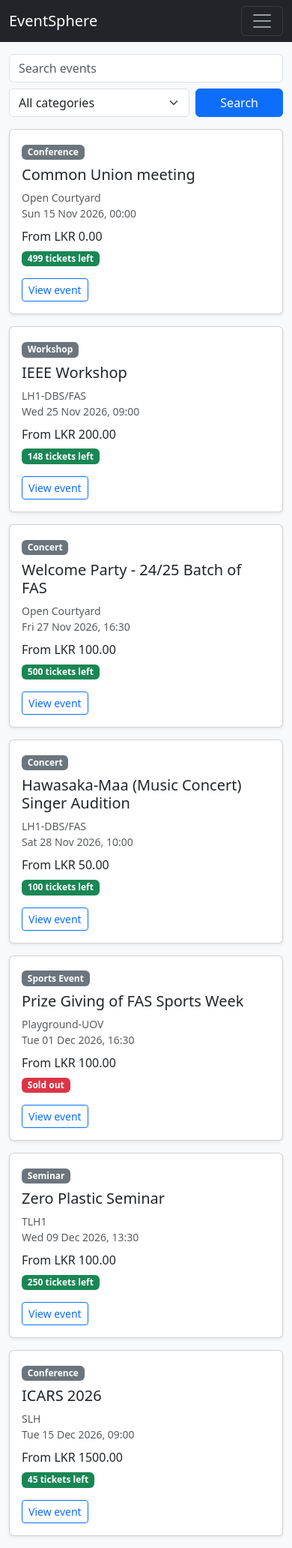
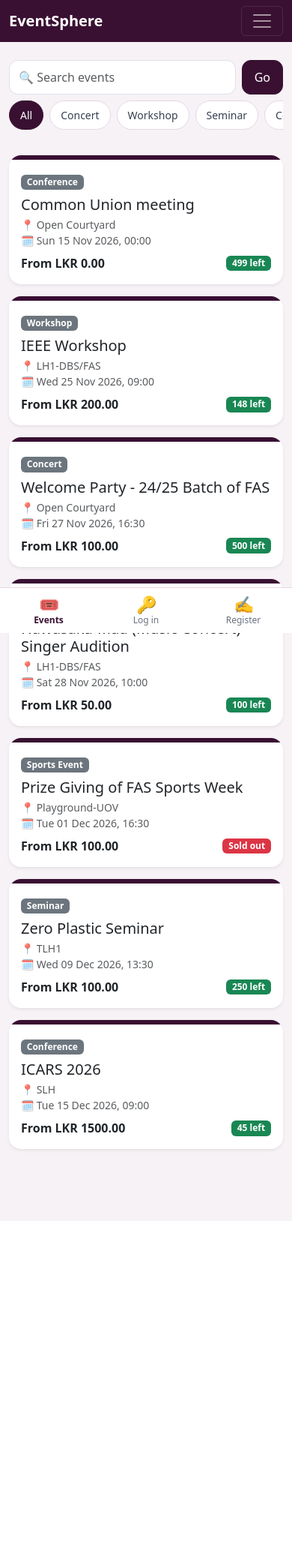
Before and after one commit to Sankalpa-Rathnayake/Eventsphere, a FastAPI app: page /events in a window 390 px wide. Shown: the whole page at 75% size. After the commit the page ends 1628 px from the top, so only its background shows below. Run offline with FastAPI, Linux system fonts and the light colour scheme; some libraries are stand-ins or nearby versions.

Commit message:
Mobile-friendly redesign and theme color change

```diff
--- a/app/common.py
+++ b/app/common.py
@@ -10,8 +10,7 @@ from .security import get_csrf_token
 
 BASE_DIR = os.path.dirname(os.path.abspath(__file__))
 templates = Jinja2Templates(directory=os.path.join(BASE_DIR, "templates"))
-CATEGORIES = ["Concert", "Workshop", "Seminar", "Conference"]
-
+CATEGORIES = ["Concert", "Workshop", "Seminar", "Conference", "Sports Event"]
 
 def go(url):
     return RedirectResponse(url, status_code=303)
--- a/app/main.py
+++ b/app/main.py
@@ -11,6 +11,7 @@ from . import agents  # noqa: F401  (registers the five agents on the bus)
 from .agents import waitlist_agent
 from .seed_data import seed
 from . import routes_public, routes_admin
+from fastapi.staticfiles import StaticFiles
 
 Base.metadata.create_all(bind=engine)
 
@@ -27,6 +28,7 @@ app = FastAPI(title="EventSphere", lifespan=lifespan)
 app.add_middleware(SessionMiddleware, secret_key=os.getenv("SECRET_KEY", "dev-secret-change-me"))
 app.include_router(routes_public.router)
 app.include_router(routes_admin.router)
+app.mount("/static", StaticFiles(directory=os.path.join(os.path.dirname(os.path.abspath(__file__)), "static")), name="static")
 
 
 @app.exception_handler(StarletteHTTPException)
--- /dev/null
+++ b/app/static/style.css
@@ -0,0 +1,121 @@
+:root {
+  --brand: #391032;
+  --brand-dark: #240a20;
+  --brand-soft: #f3e8f1;
+  --accent: #b5539f;
+  --bs-primary: #391032;
+  --bs-primary-rgb: 57, 16, 50;
+  --bs-link-color: #391032;
+  --bs-link-hover-color: #240a20;
+  --bs-link-color-rgb: 57, 16, 50;
+}
+
+body {
+  background: #f7f2f6;
+  padding-bottom: 80px;
+  -webkit-tap-highlight-color: transparent;
+}
+
+/* 16px inputs stop iPhones zooming in when you tap a field */
+input, select, textarea, .form-control, .form-select { font-size: 16px !important; }
+.form-control, .form-select { min-height: 46px; border-radius: 12px; }
+.form-control:focus, .form-select:focus {
+  border-color: var(--accent);
+  box-shadow: 0 0 0 .2rem rgba(181, 83, 159, .25);
+}
+
+/* Big touch targets */
+.btn { min-height: 44px; border-radius: 12px; display: inline-flex; align-items: center; justify-content: center; }
+.btn-sm { min-height: 38px; }
+
+.btn-primary {
+  --bs-btn-bg: #391032; --bs-btn-border-color: #391032;
+  --bs-btn-hover-bg: #240a20; --bs-btn-hover-border-color: #240a20;
+  --bs-btn-active-bg: #240a20; --bs-btn-active-border-color: #240a20;
+  --bs-btn-disabled-bg: #391032; --bs-btn-disabled-border-color: #391032;
+}
+.btn-outline-primary {
+  --bs-btn-color: #391032; --bs-btn-border-color: #391032;
+  --bs-btn-hover-bg: #391032; --bs-btn-hover-border-color: #391032;
+  --bs-btn-active-bg: #391032; --bs-btn-active-border-color: #391032;
+}
+
+.card { border: 0; border-radius: 16px; }
+.topbar { background: var(--brand) !important; }
+
+/* Event cards */
+.event-card { position: relative; overflow: hidden; }
+.event-card::before { content: ""; display: block; height: 6px; background: var(--brand); }
+
+/* Category chips */
+.chips { display: flex; gap: 8px; overflow-x: auto; padding-bottom: 6px; scrollbar-width: none; }
+.chips::-webkit-scrollbar { display: none; }
+.chip {
+  white-space: nowrap; padding: 8px 14px; border-radius: 999px; background: #fff;
+  color: #374151; text-decoration: none; border: 1px solid #e5d6e2; font-size: 14px;
+}
+.chip.active { background: var(--brand); color: #fff; border-color: var(--brand); }
+
+/* Sticky search area */
+.search-bar { position: sticky; top: 56px; z-index: 1020; background: #f7f2f6; padding: 8px 0; }
+
+/* Bottom navigation (phones and tablets only) */
+.bottom-nav {
+  position: fixed; left: 0; right: 0; bottom: 0; z-index: 1030;
+  display: flex; background: #fff; border-top: 1px solid #e5d6e2;
+  padding-bottom: env(safe-area-inset-bottom);
+}
+.bottom-nav a {
+  flex: 1; text-align: center; padding: 8px 2px; font-size: 12px;
+  color: #6b7280; text-decoration: none; position: relative;
+}
+.bottom-nav a.active { color: var(--brand); font-weight: 700; }
+.bottom-nav .ico { display: block; font-size: 22px; line-height: 26px; }
+.nbadge {
+  position: absolute; top: 2px; left: 55%; background: #dc2626; color: #fff;
+  border-radius: 999px; font-size: 11px; padding: 0 6px; min-width: 18px; line-height: 18px;
+}
+@media (min-width: 992px) {
+  .bottom-nav { display: none; }
+  body { padding-bottom: 0; }
+}
+
+/* Tickets and scanner */
+.qr-img { width: 100%; max-width: 300px; }
+.scan-result { font-size: 1.25rem; font-weight: 600; text-align: center; padding: 20px 12px; border-radius: 16px; }
+#reader { width: 100%; max-width: 480px; margin: 0 auto; border-radius: 16px; overflow: hidden; }
+
+/* Charts */
+.chart-box { position: relative; height: 260px; background: #fff; border-radius: 16px; padding: 8px; }
+
+/* Dashboard summary tiles */
+.kpi { background: #fff; border-radius: 16px; padding: 14px; box-shadow: 0 1px 3px rgba(57, 16, 50, .12); height: 100%; }
+.kpi .num { font-size: 1.5rem; font-weight: 700; color: var(--brand); line-height: 1.2; }
+.kpi .lbl { font-size: .8rem; color: #6b7280; }
+
+/* ---------- Tables become cards on phones ---------- */
+@media (max-width: 767.98px) {
+  .table-stack, .table-stack tbody, .table-stack tr, .table-stack td { display: block; width: 100%; }
+  .table-stack { background: transparent !important; border: 0; }
+  .table-stack thead { display: none; }
+  .table-stack tr {
+    background: #fff; border-radius: 16px; margin-bottom: 12px; padding: 6px 14px;
+    box-shadow: 0 1px 3px rgba(57, 16, 50, .12);
+  }
+  .table-stack td {
+    display: flex; justify-content: space-between; align-items: flex-start; gap: 12px;
+    padding: 8px 0; border: 0; border-bottom: 1px solid #f1e6ef;
+    text-align: right; word-break: break-word; background: transparent; box-shadow: none;
+  }
+  .table-stack td:last-child { border-bottom: 0; }
+  .table-stack td::before {
+    content: attr(data-label); font-weight: 600; color: var(--brand);
+    text-align: left; flex: 0 0 36%;
+  }
+  .table-stack td.actions { display: block; text-align: left; }
+  .table-stack td.actions::before { display: none; }
+  .table-stack td.actions .btn { width: 100%; }
+  .table-stack td.actions form { display: block; margin-top: 6px; }
+  .table-stack td.full { display: block; text-align: left; }
+  .table-stack td.full::before { display: block; margin-bottom: 2px; }
+}
--- a/app/templates/base.html
+++ b/app/templates/base.html
@@ -2,14 +2,17 @@
 <html lang="en">
 <head>
   <meta charset="utf-8">
-  <meta name="viewport" content="width=device-width, initial-scale=1">
+  <meta name="viewport" content="width=device-width, initial-scale=1, viewport-fit=cover">
+  <meta name="theme-color" content="#391032">
   <title>EventSphere</title>
   <link href="https://cdn.jsdelivr.net/npm/bootstrap@5.3.3/dist/css/bootstrap.min.css" rel="stylesheet">
+  <link href="/static/style.css" rel="stylesheet">
 </head>
-<body class="bg-light">
-<nav class="navbar navbar-expand-lg navbar-dark bg-dark">
+<body>
+{% set p = request.url.path %}
+<nav class="navbar navbar-expand-lg navbar-dark topbar sticky-top">
   <div class="container">
-    <a class="navbar-brand" href="/events">EventSphere</a>
+    <a class="navbar-brand fw-bold" href="/events">EventSphere</a>
     <button class="navbar-toggler" type="button" data-bs-toggle="collapse" data-bs-target="#nav">
       <span class="navbar-toggler-icon"></span></button>
     <div class="collapse navbar-collapse" id="nav">
@@ -17,8 +20,7 @@
         <li class="nav-item"><a class="nav-link" href="/events">Events</a></li>
         {% if user %}
         <li class="nav-item"><a class="nav-link" href="/hire">Hire a venue</a></li>
-        <li class="nav-item"><a class="nav-link" href="/my">My account
-          {% if unread %}<span class="badge bg-danger">{{ unread }}</span>{% endif %}</a></li>
+        <li class="nav-item"><a class="nav-link" href="/my">My account</a></li>
         {% if user.role in ['staff', 'admin'] %}
         <li class="nav-item"><a class="nav-link" href="/staff/scanner">Scanner</a></li>{% endif %}
         {% if user.role == 'admin' %}
@@ -29,22 +31,42 @@
         {% endif %}
       </ul>
       {% if user %}
-      <form method="post" action="/logout" class="d-flex align-items-center">
+      <form method="post" action="/logout" class="d-flex align-items-center gap-2 py-2">
         <input type="hidden" name="csrf_token" value="{{ csrf_token }}">
-        <span class="navbar-text me-2">{{ user.name or user.email }}</span>
+        <span class="navbar-text">{{ user.name or user.email }}</span>
         <button class="btn btn-outline-light btn-sm">Log out</button>
       </form>
       {% else %}
-      <a class="btn btn-outline-light btn-sm me-2" href="/login">Log in</a>
-      <a class="btn btn-light btn-sm" href="/register">Register</a>
+      <div class="d-flex gap-2 py-2">
+        <a class="btn btn-outline-light btn-sm" href="/login">Log in</a>
+        <a class="btn btn-light btn-sm" href="/register">Register</a>
+      </div>
       {% endif %}
     </div>
   </div>
 </nav>
+
 <main class="container py-3">
-  {% for kind, msg in flashes %}<div class="alert alert-{{ kind }}">{{ msg }}</div>{% endfor %}
+  {% for kind, msg in flashes %}<div class="alert alert-{{ kind }} rounded-4">{{ msg }}</div>{% endfor %}
   {% block content %}{% endblock %}
 </main>
+
+<nav class="bottom-nav">
+  <a href="/events" class="{{ 'active' if p.startswith('/events') or p == '/' }}"><span class="ico">🎟️</span>Events</a>
+  {% if user %}
+  <a href="/hire" class="{{ 'active' if p.startswith('/hire') }}"><span class="ico">🏛️</span>Hire</a>
+  {% if user.role in ['staff', 'admin'] %}
+  <a href="/staff/scanner" class="{{ 'active' if p.startswith('/staff') }}"><span class="ico">📷</span>Scan</a>{% endif %}
+  {% if user.role == 'admin' %}
+  <a href="/admin/dashboard" class="{{ 'active' if p.startswith('/admin') }}"><span class="ico">📊</span>Admin</a>{% endif %}
+  <a href="/my" class="{{ 'active' if p.startswith('/my') or p.startswith('/bookings') }}"><span class="ico">👤</span>Account
+    {% if unread %}<span class="nbadge">{{ unread }}</span>{% endif %}</a>
+  {% else %}
+  <a href="/login" class="{{ 'active' if p.startswith('/login') }}"><span class="ico">🔑</span>Log in</a>
+  <a href="/register" class="{{ 'active' if p.startswith('/register') }}"><span class="ico">✍️</span>Register</a>
+  {% endif %}
+</nav>
+
 <script src="https://cdn.jsdelivr.net/npm/bootstrap@5.3.3/dist/js/bootstrap.bundle.min.js"></script>
 {% block scripts %}{% endblock %}
 </body>
--- a/app/templates/events.html
+++ b/app/templates/events.html
@@ -1,24 +1,37 @@
 {% extends "base.html" %}
 {% block content %}
-<form class="row g-2 mb-3" method="get" action="/events">
-  <div class="col-12 col-md-6"><input class="form-control" name="q" value="{{ q }}" placeholder="Search events"></div>
-  <div class="col-8 col-md-4">
-    <select class="form-select" name="category"><option value="">All categories</option>
-      {% for c in categories %}<option {{ 'selected' if c == category }}>{{ c }}</option>{% endfor %}
-    </select></div>
-  <div class="col-4 col-md-2"><button class="btn btn-primary w-100">Search</button></div>
-</form>
-<div class="row row-cols-1 row-cols-md-2 row-cols-lg-3 g-3">
+<div class="search-bar">
+  <form method="get" action="/events" class="d-flex gap-2 mb-2">
+    <input class="form-control" name="q" value="{{ q }}" placeholder="🔍 Search events">
+    {% if category %}<input type="hidden" name="category" value="{{ category }}">{% endif %}
+    <button class="btn btn-primary px-3">Go</button>
+  </form>
+  <div class="chips">
+    <a class="chip {{ 'active' if not category }}" href="/events?q={{ q|urlencode }}">All</a>
+    {% for c in categories %}
+    <a class="chip {{ 'active' if c == category }}" href="/events?category={{ c|urlencode }}&q={{ q|urlencode }}">{{ c }}</a>
+    {% endfor %}
+  </div>
+</div>
+
+<div class="row row-cols-1 row-cols-md-2 row-cols-lg-3 g-3 mt-1">
 {% for x in cards %}
-  <div class="col"><div class="card h-100 shadow-sm"><div class="card-body">
-    <span class="badge bg-secondary">{{ x.event.category }}</span>
-    <h5 class="card-title mt-2">{{ x.event.title }}</h5>
-    <p class="small text-muted mb-2">{{ x.venue.name if x.venue }}<br>{{ x.event.start.strftime('%a %d %b %Y, %H:%M') }}</p>
-    <p class="mb-1">From LKR {{ '%.2f'|format(x.from_price) }}</p>
-    <p>{% if x.left > 0 %}<span class="badge bg-success">{{ x.left }} tickets left</span>
-       {% else %}<span class="badge bg-danger">Sold out</span>{% endif %}</p>
-    <a href="/events/{{ x.event.id }}" class="btn btn-outline-primary btn-sm">View event</a>
-  </div></div></div>
-{% else %}<p>No events found.</p>{% endfor %}
+  <div class="col">
+    <div class="card event-card h-100 shadow-sm">
+      <div class="card-body">
+        <span class="badge bg-secondary">{{ x.event.category }}</span>
+        <h5 class="card-title mt-2 mb-1">
+          <a href="/events/{{ x.event.id }}" class="text-dark text-decoration-none stretched-link">{{ x.event.title }}</a>
+        </h5>
+        <p class="small text-muted mb-2">📍 {{ x.venue.name if x.venue }}<br>🗓️ {{ x.event.start.strftime('%a %d %b %Y, %H:%M') }}</p>
+        <div class="d-flex justify-content-between align-items-center">
+          <strong>From LKR {{ '%.2f'|format(x.from_price) }}</strong>
+          {% if x.left > 0 %}<span class="badge bg-success">{{ x.left }} left</span>
+          {% else %}<span class="badge bg-danger">Sold out</span>{% endif %}
+        </div>
+      </div>
+    </div>
+  </div>
+{% else %}<p class="text-muted">No events found.</p>{% endfor %}
 </div>
 {% endblock %}
```
Also changed, not shown: app/templates/admin_events.html (+35 -15 lines), app/templates/admin_hires.html (+29 -14 lines), app/templates/admin_venues.html (+19 -10 lines), app/templates/dashboard.html (+59 -25 lines), app/templates/my.html (+47 -37 lines), app/templates/scanner.html (+32 -14 lines), app/templates/tickets.html (+7 -5 lines), eventsphere.db.
